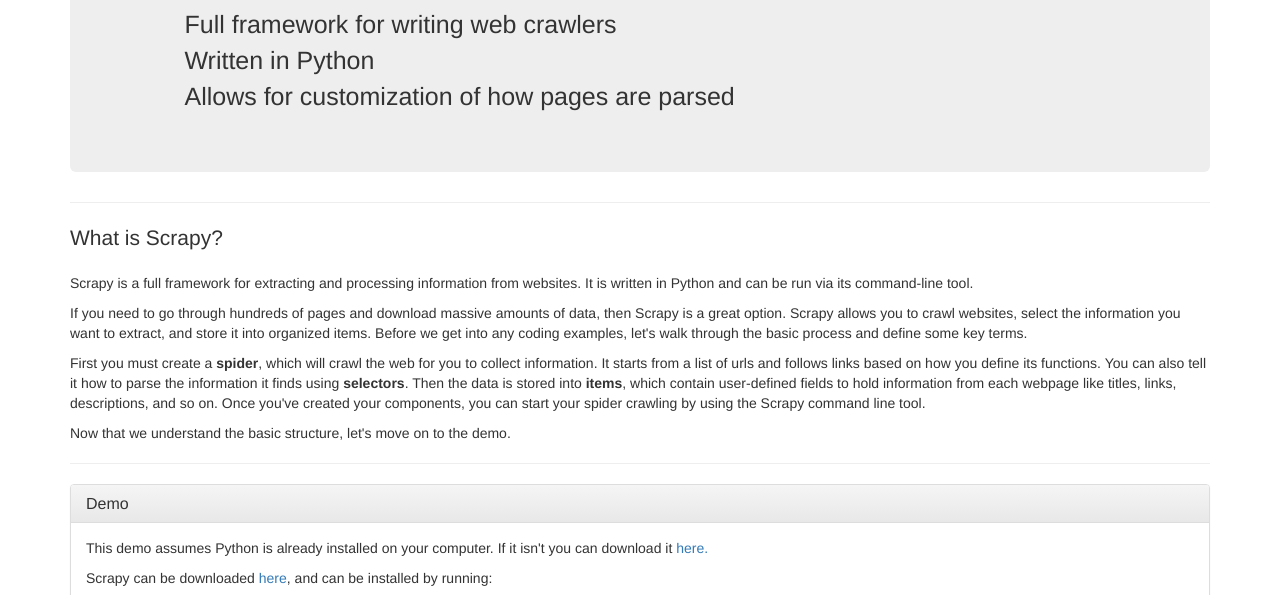
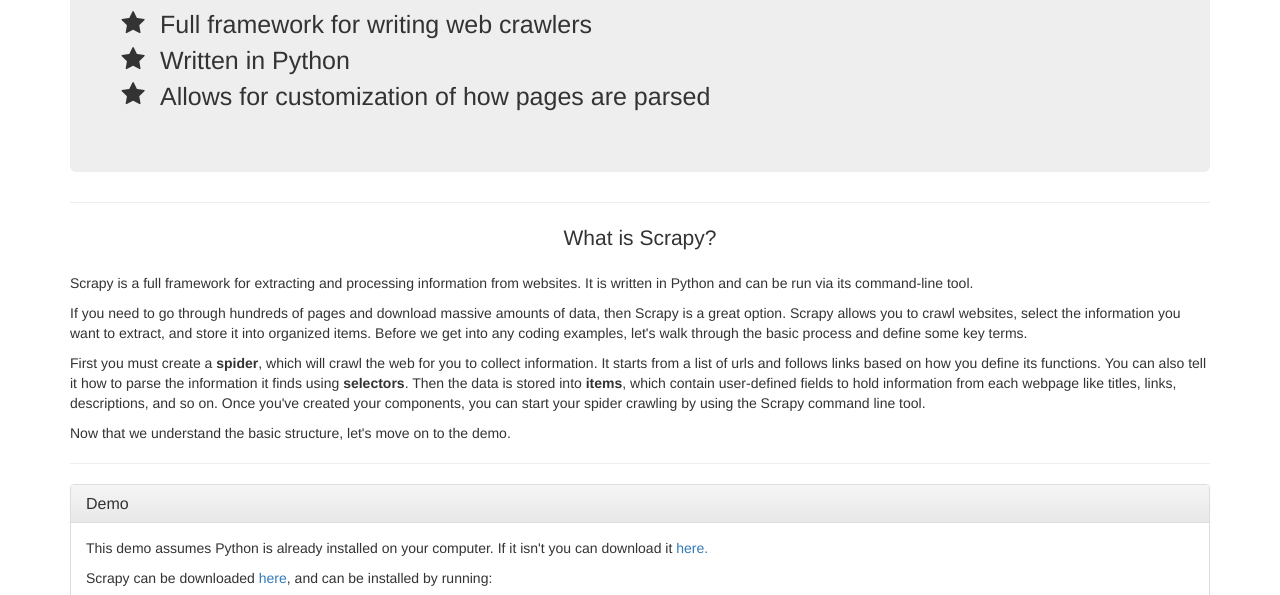
Before and after one commit to ankailou/wstt, a plain HTML site: page scrapy.html in a window 1280 px wide. Shown: the part 190-785 px from the top of the page. Drawn offline with nearby package versions, Linux system fonts and the light colour scheme; some packages are replaced by stand-ins of ours; a script that the page names is missing.

Commit message:
Fixed some css problems

```diff
--- a/scrapy.html
+++ b/scrapy.html
@@ -7,7 +7,7 @@
     <link rel="stylesheet" href="https://maxcdn.bootstrapcdn.com/bootstrap/3.3.6/css/bootstrap.min.css">
     <link rel="stylesheet" href="https://maxcdn.bootstrapcdn.com/bootstrap/3.3.6/css/bootstrap-theme.min.css">
     <link rel="stylesheet" href="https://maxcdn.bootstrapcdn.com/font-awesome/4.5.0/css/font-awesome.min.css">
-    <link rel="stylesheet" href="/stylesheets/style.css">
+    <link rel="stylesheet" href="stylesheets/style.css">
 
     <script src="//ajax.googleapis.com/ajax/libs/jquery/2.0.3/jquery.min.js"></script><!-- load jquery -->
     <script src="//angular-ui.github.io/bootstrap/ui-bootstrap-tpls-1.2.5.js"></script>
@@ -39,14 +39,14 @@
     <div class="container">
       <div class="jumbotron">
         <h1 class="text-center">Scrapy</h1>
-        <ul class="custom-bullet">
-          <li>Full framework for writing web crawlers</li>
-          <li>Written in Python</li>
-          <li>Allows for customization of how pages are parsed</li>
+        <ul class="custom-bullet fa-ul">
+          <li><i class="fa-li fa fa-star"></i>Full framework for writing web crawlers</li>
+          <li><i class="fa-li fa fa-star"></i>Written in Python</li>
+          <li><i class="fa-li fa fa-star"></i>Allows for customization of how pages are parsed</li>
         </ul>
       </div> <!--/jumbotron-->
       <hr>
-      <p class="lead text-centered">What is Scrapy?</p>
+      <p class="lead text-centered text-center">What is Scrapy?</p>
       <p>Scrapy is a full framework for extracting and processing information from websites. It is written in Python and can be run via its command-line tool.</p>
       <p>
         If you need to go through hundreds of pages and download massive amounts of data, then Scrapy is a great option. Scrapy allows you to crawl websites,
--- a/stylesheets/style.css
+++ b/stylesheets/style.css
@@ -10,10 +10,11 @@ body {
   display: block;
 }
 
+
 .custom-bullet li:before {
-  content: "\e007";
+  /*content: "\e007";
   font-family: "Glyphicons Halfings";
-  margin-top: 5px;
+  */margin-top: 5px;
   margin-left: -5px;
   color: #222222;
 }
```
Also changed, not shown: cheerio.html (+6 -6 lines), index.html (+1 -1 lines), nokogiri.html (+5 -5 lines), urllib.html (+5 -5 lines).
